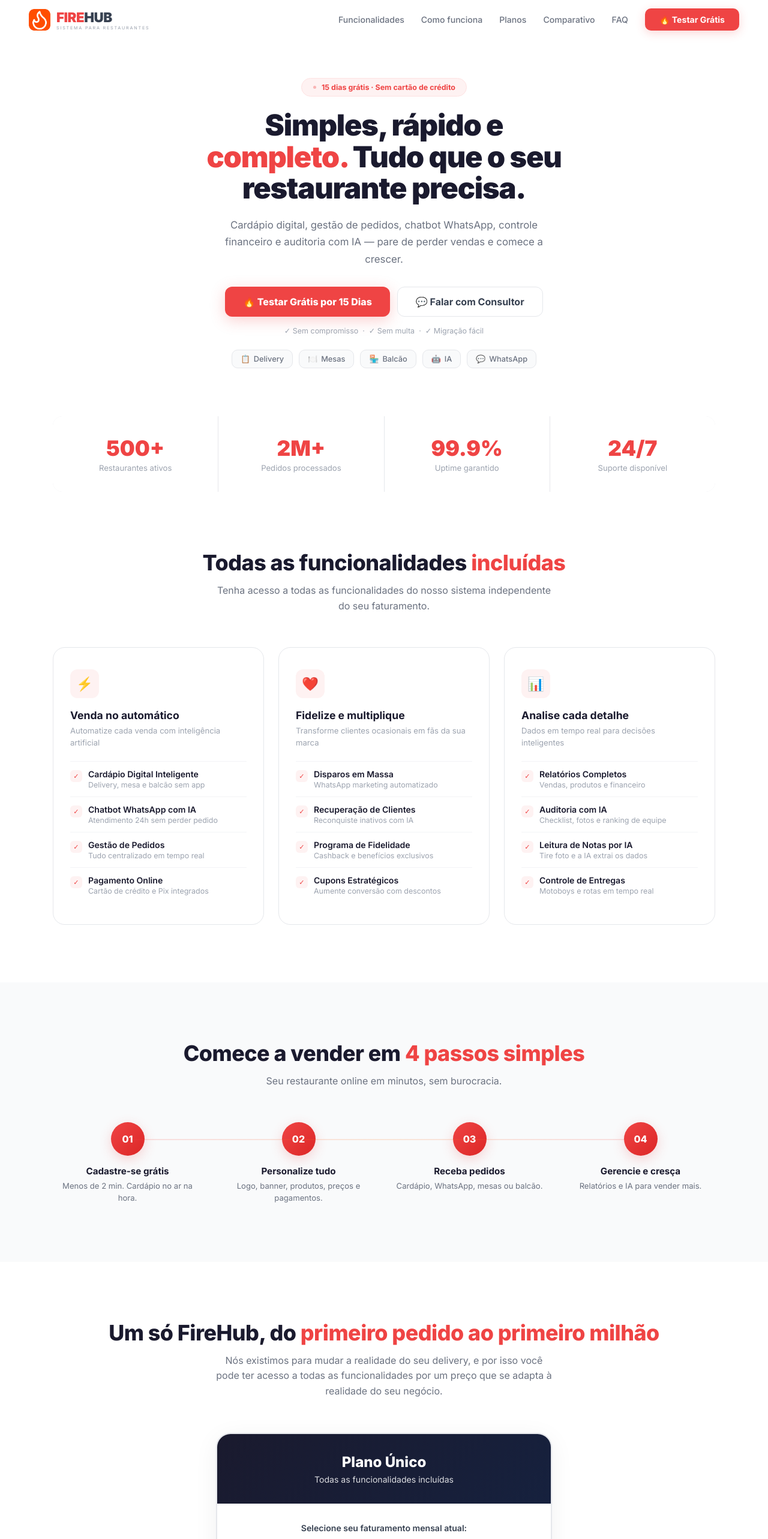
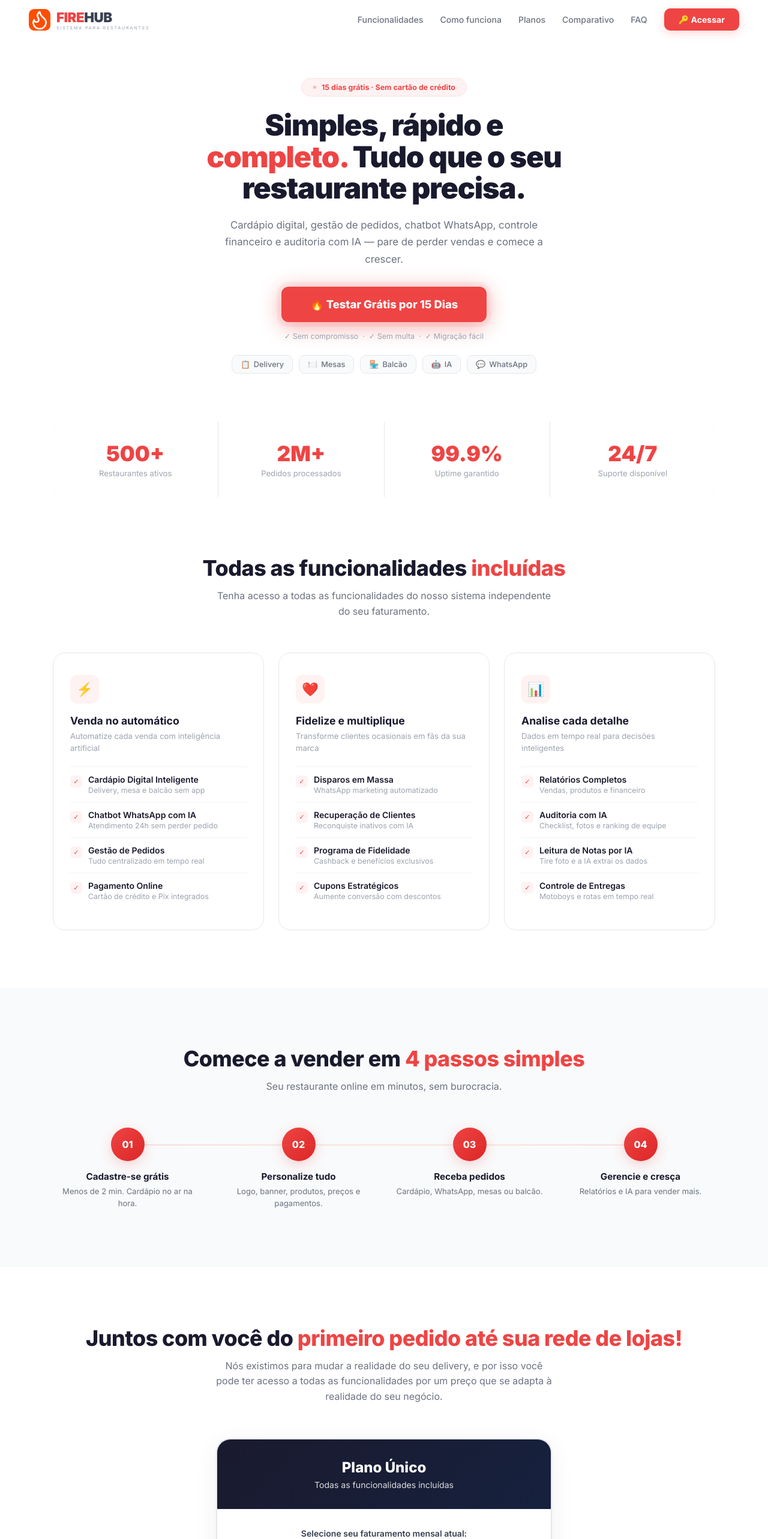
Before and after one commit to douglasmorett/firehub-site, a Next.js app: page / in a window 1280 px wide. Shown: the top 2566 px of the page at 60% size. Built offline with nearby package versions, Linux system fonts and the light colour scheme.

Commit message:
feat: header Acessar, hero btn pulse, jargao exclusivo, taxa 1%

```diff
--- a/app/globals.css
+++ b/app/globals.css
@@ -30,6 +30,8 @@ body{font-family:'Inter',sans-serif;background:#fff;color:#1a1a2e}
 .hero-btns{display:flex;gap:12px;flex-wrap:wrap;margin-bottom:16px}
 .btn-primary{display:inline-flex;align-items:center;gap:8px;padding:14px 30px;background:#EF4444;color:#fff;border-radius:12px;font-weight:800;font-size:1rem;text-decoration:none;transition:all .3s;box-shadow:0 6px 24px rgba(239,68,68,.25);border:none;cursor:pointer;font-family:inherit}
 .btn-primary:hover{background:#DC2626;transform:translateY(-2px);box-shadow:0 10px 32px rgba(239,68,68,.35)}
+.btn-pulse{animation:btnPulse 2s ease-in-out infinite}
+@keyframes btnPulse{0%,100%{box-shadow:0 6px 24px rgba(239,68,68,.25)}50%{box-shadow:0 6px 40px rgba(239,68,68,.55),0 0 0 10px rgba(239,68,68,.08)}}
 .btn-outline{display:inline-flex;align-items:center;gap:8px;padding:14px 30px;background:#fff;color:#374151;border-radius:12px;font-weight:700;font-size:1rem;text-decoration:none;transition:all .3s;border:1.5px solid #E5E7EB;cursor:pointer;font-family:inherit}
 .btn-outline:hover{border-color:#EF4444;color:#EF4444;transform:translateY(-1px)}
 .hero-note{font-size:.78rem;color:#9CA3AF}
--- a/app/page.tsx
+++ b/app/page.tsx
@@ -3,6 +3,7 @@ import { useState, useEffect } from "react";
 
 const WA = "https://wa.me/5522981118514?text=Ol%C3%A1!%20Quero%20testar%20o%20FireHub%20gr%C3%A1tis%20por%2015%20dias";
 const TRIAL = "/cadastro";
+const LOGIN = "https://hakim-portal-grupohakim.vercel.app/login";
 
 const SOLUTIONS = [
   {
@@ -54,13 +55,13 @@ const COMPARE = [
   ["Integração iFood / Rappi", true, true, false],
 ];
 
-// Preço = 2% do faturamento, mín R$50, máx R$400
-const calcPrice = (rev: number) => rev === 0 ? 0 : Math.max(50, Math.min(400, rev * 0.02));
+// Preço = 1% do faturamento, mín R$50, máx R$400
+const calcPrice = (rev: number) => rev === 0 ? 0 : Math.max(50, Math.min(400, rev * 0.01));
 
 const FAQ = [
   { q: "Como funciona o teste grátis?", a: "15 dias completos sem cobrar nada. Sem cartão de crédito. Sem compromisso. Você tem acesso a todas as funcionalidades durante o período de teste." },
   { q: "E se eu não usar a plataforma?", a: "Se você não processar nenhuma venda pelo FireHub no mês, você não paga nada. Nosso modelo é justo: você só paga quando vende." },
-  { q: "Como funciona a cobrança?", a: "Cobramos apenas 2% do seu faturamento no canal próprio (cardápio digital + WhatsApp). Mínimo de R$ 50 e máximo de R$ 400 por mês. Sem taxa por pedido, sem surpresas." },
+  { q: "Como funciona a cobrança?", a: "Cobramos apenas 1% do seu faturamento no canal próprio (cardápio digital + WhatsApp). Mínimo de R$ 50 e máximo de R$ 400 por mês. Sem taxa por pedido, sem surpresas." },
   { q: "Precisa instalar algum aplicativo?", a: "Não! O FireHub funciona 100% no navegador. Celular, tablet ou computador — em qualquer lugar, a qualquer momento." },
   { q: "Como é o suporte?", a: "Humano, via WhatsApp, 7 dias por semana — manhã, tarde e noite. Você nunca fica sem resposta." },
   { q: "Integra com iFood?", a: "Sim! Receba pedidos do iFood direto no painel, junto com cardápio digital e WhatsApp." },
@@ -96,14 +97,14 @@ export default function Home() {
             <div className="nav-sub">Sistema para restaurantes</div>
           </div>
         </a>
-        <a href={TRIAL} className="btn-cta nav-mobile-cta">Testar Grátis</a>
+        <a href={LOGIN} className="btn-cta nav-mobile-cta">Acessar</a>
         <div className="nav-links">
           <a href="#funcionalidades">Funcionalidades</a>
           <a href="#como-funciona">Como funciona</a>
           <a href="#planos">Planos</a>
           <a href="#comparativo">Comparativo</a>
           <a href="#faq">FAQ</a>
-          <a href={TRIAL} className="btn-cta">🔥 Testar Grátis</a>
+          <a href={LOGIN} className="btn-cta">🔑 Acessar</a>
         </div>
       </nav>
 
@@ -115,8 +116,7 @@ export default function Home() {
             <h1>Simples, rápido e<br /><em>completo.</em> Tudo que o seu<br />restaurante precisa.</h1>
             <p className="hero-p" style={{maxWidth:560,margin:"0 auto 32px"}}>Cardápio digital, gestão de pedidos, chatbot WhatsApp, controle financeiro e auditoria com IA — pare de perder vendas e comece a crescer.</p>
             <div className="hero-btns" style={{justifyContent:"center"}}>
-              <a href={TRIAL} className="btn-primary">🔥 Testar Grátis por 15 Dias</a>
-              <a href={WA} target="_blank" rel="noopener" className="btn-outline">💬 Falar com Consultor</a>
+              <a href={TRIAL} className="btn-primary btn-pulse" style={{padding:"18px 48px",fontSize:"1.15rem"}}>🔥 Testar Grátis por 15 Dias</a>
             </div>
             <p className="hero-note" style={{marginTop:16}}>✓ Sem compromisso &nbsp;·&nbsp; ✓ Sem multa &nbsp;·&nbsp; ✓ Migração fácil</p>
             <div className="hero-badges" style={{justifyContent:"center",marginTop:24}}>
@@ -188,7 +188,7 @@ export default function Home() {
       <section className="sec" id="planos">
         <div className="w">
           <div className="sec-title">
-            <h2>Um só FireHub, do <em>primeiro pedido ao primeiro milhão</em></h2>
+            <h2>Juntos com você do <em>primeiro pedido até sua rede de lojas!</em></h2>
             <p>Nós existimos para mudar a realidade do seu delivery, e por isso você pode ter acesso a todas as funcionalidades por um preço que se adapta à realidade do seu negócio.</p>
           </div>
           <div className="pricing-card" style={{maxWidth:560}}>
@@ -228,7 +228,7 @@ export default function Home() {
               {/* Percentual info */}
               <div style={{display:"flex",justifyContent:"center",gap:24,marginBottom:20}}>
                 <div style={{textAlign:"center"}}>
-                  <p style={{fontSize:"1.5rem",fontWeight:900,color:"#EF4444"}}>2%</p>
+                  <p style={{fontSize:"1.5rem",fontWeight:900,color:"#EF4444"}}>1%</p>
                   <p style={{fontSize:".72rem",color:"#9CA3AF"}}>do faturamento</p>
                 </div>
                 <div style={{width:1,background:"#E5E7EB"}} />
@@ -245,8 +245,8 @@ export default function Home() {
 
               {/* Faixa info */}
               <div style={{background:"#F9FAFB",border:"1px solid #E5E7EB",borderRadius:14,padding:"16px 20px",marginBottom:24}}>
-                <p style={{fontWeight:700,fontSize:".9rem",marginBottom:4}}>{sliderValue === 0 ? "Faturou R$ 0? Não paga nada." : `Faturamento de R$ ${sliderValue.toLocaleString("pt-BR")} × 2% = R$ ${(sliderValue * 0.02).toFixed(2).replace(".",",")}`}</p>
-                <p style={{fontSize:".82rem",color:"#6B7280",lineHeight:1.5}}>{sliderValue === 0 ? "Se você não processar vendas pelo FireHub no mês, não cobramos nada. Você só paga quando vende." : calculatedPrice <= 50 ? "Valor mínimo de R$ 50,00 para ter acesso a todas as funcionalidades." : calculatedPrice >= 400 ? "Valor máximo de R$ 400,00 por mês. Acima de R$ 20k de faturamento, você não paga mais." : "Simples e justo: quanto mais você cresce, nós crescemos junto."}</p>
+                <p style={{fontWeight:700,fontSize:".9rem",marginBottom:4}}>{sliderValue === 0 ? "Faturou R$ 0? Não paga nada." : `Faturamento de R$ ${sliderValue.toLocaleString("pt-BR")} × 1% = R$ ${(sliderValue * 0.01).toFixed(2).replace(".",",")}`}</p>
+                <p style={{fontSize:".82rem",color:"#6B7280",lineHeight:1.5}}>{sliderValue === 0 ? "Se você não processar vendas pelo FireHub no mês, não cobramos nada. Você só paga quando vende." : calculatedPrice <= 50 ? "Valor mínimo de R$ 50,00 para ter acesso a todas as funcionalidades." : calculatedPrice >= 400 ? "Valor máximo de R$ 400,00 por mês. Acima de R$ 40k de faturamento, você não paga mais." : "Simples e justo: quanto mais você cresce, nós crescemos junto."}</p>
               </div>
 
 
```
